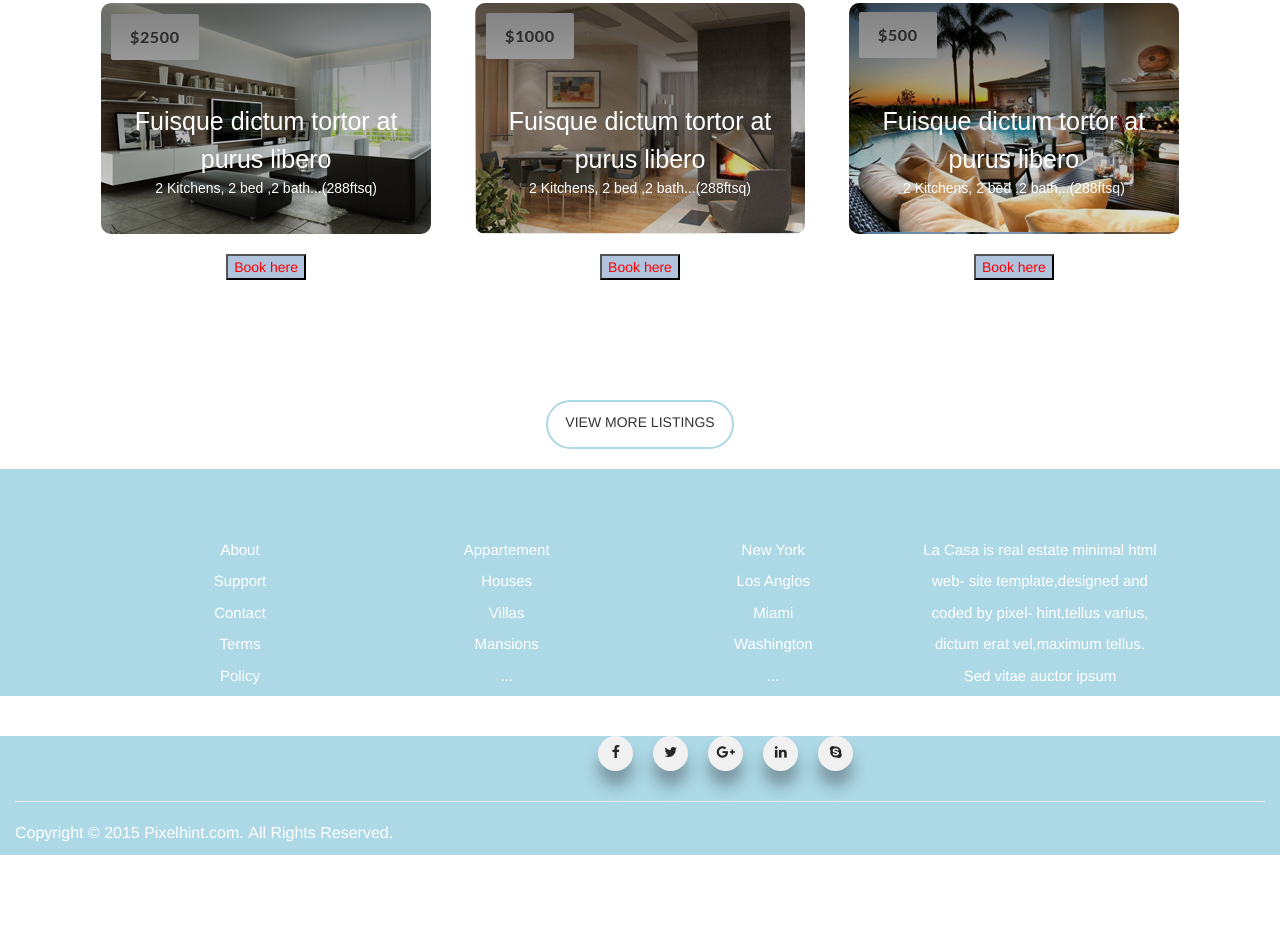
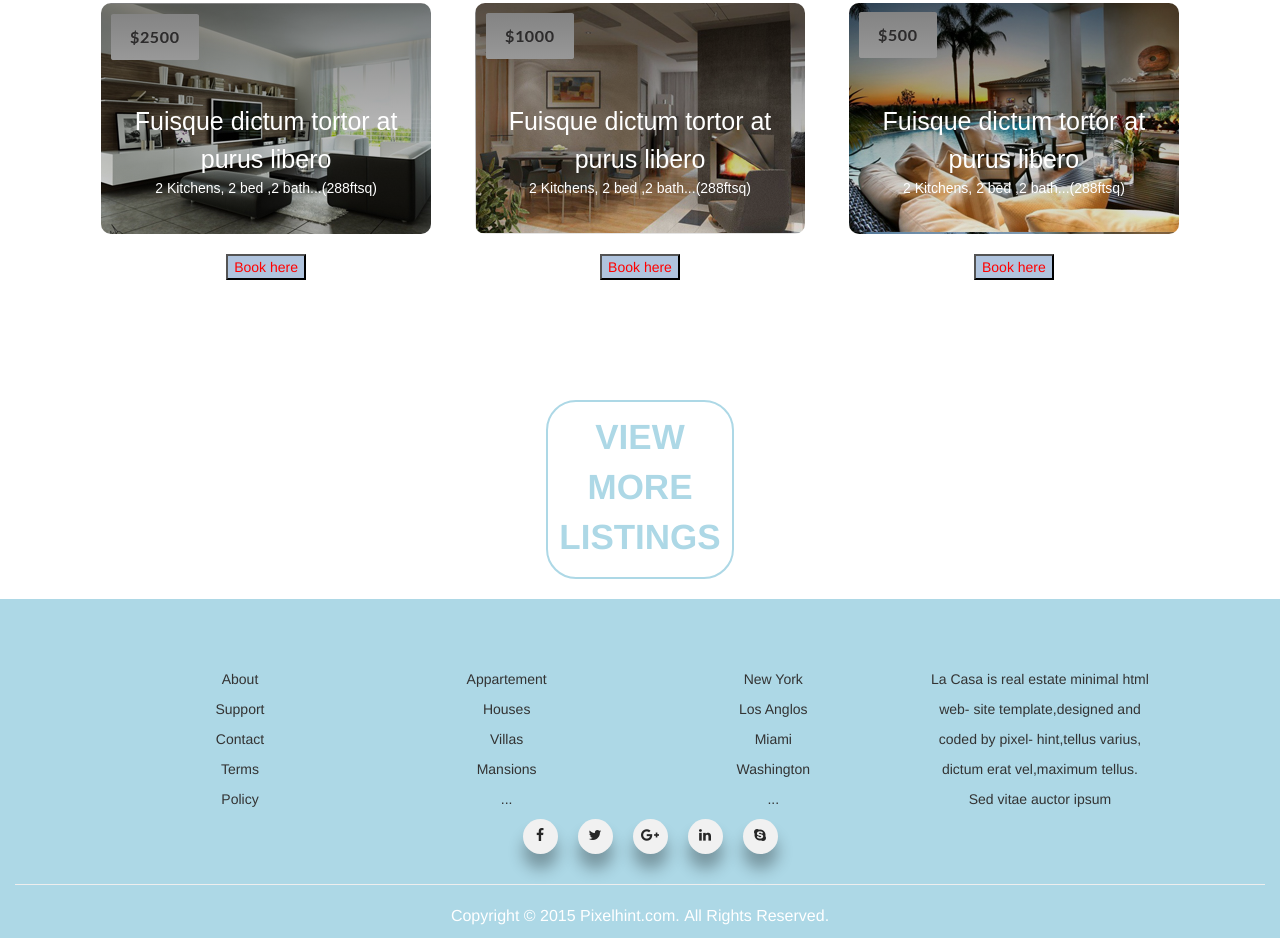
Before and after one commit to RKRroushan/FirstProject, a plain HTML site: page index.html in a window 1280 px wide. Shown: the part 1555-2493 px from the top of the page. Before the commit the page ends 2410 px from the top, so only its background shows below. Drawn offline with Linux system fonts and the light colour scheme; files whose address does not match are found by name.

Commit message:
Update project1.css
something edited in css file

```diff
--- a/project1.css
+++ b/project1.css
@@ -54,6 +54,7 @@ html,body{
 	 /*navbar ends*/
 
 
+/* front page starts*/
 
 
 .pageHeading
@@ -72,6 +73,10 @@ html,body{
 	    min-height:690px;
        }
 
+
+
+
+/* font section starts*/
 
 
 .font1{
@@ -153,10 +158,25 @@ html,body{
   -webkit-transform: scale(1.1);
   transform: scale(1.1);
 }
+.font4{
+	font-size:35px;
+	color:#ADD8E6 ;
+	text-align:center;
+	font-weight:bold;
+	cursor:hand;
+
+}
+.font4:hover{
+	color:	#FF4500;
+
+}
+
+
+/* font section ends*/
 
 
 
-
+/*front page ends*/
 
 .text1{
     float:left;
@@ -190,7 +210,7 @@ html,body{
 }
 
 
-
+/*work strats on grid*/
 
 @import url('https://fonts.googleapis.com/css?family=Pacifico');
 
@@ -303,6 +323,9 @@ html,body{
 
 }
 
+
+/*work ends on grid*/
+
 .VIewMorebtn{
     background-color: #fff;
     border-radius:30px;
@@ -323,18 +346,7 @@ html,body{
 
 }
 
-.font4{
-	font-size:35px;
-	color:#ADD8E6 ;
-	text-align:center;
-	font-weight:bold;
-	cursor:hand;
 
-}
-.font4:hover{
-	color:	#FF4500;
-
-}
 
 
 .footer{
@@ -343,6 +355,7 @@ html,body{
 
 }
 
+     /* social starts*/
 .social ul{
 	 display:flex;
 	 list-style:none;
@@ -405,8 +418,21 @@ html,body{
 .social ul li:nth-child(5) a:hover .fa{
   color:#00AFF0;
 }
+.socialCenter{
+	text-align:center;
+	margin-top:-40px;
+}
+.sos{
 
+	margin-left:-130px;
 
+}
+.sos1{
+	text-align:center;
+}
+     /* social ends*/
+
+/* copyright section starts*/
 .Copyright{
 
 	color:#fff;
@@ -420,3 +446,6 @@ html,body{
 
 
 }
+
+
+/* copyright section ends*/
```
